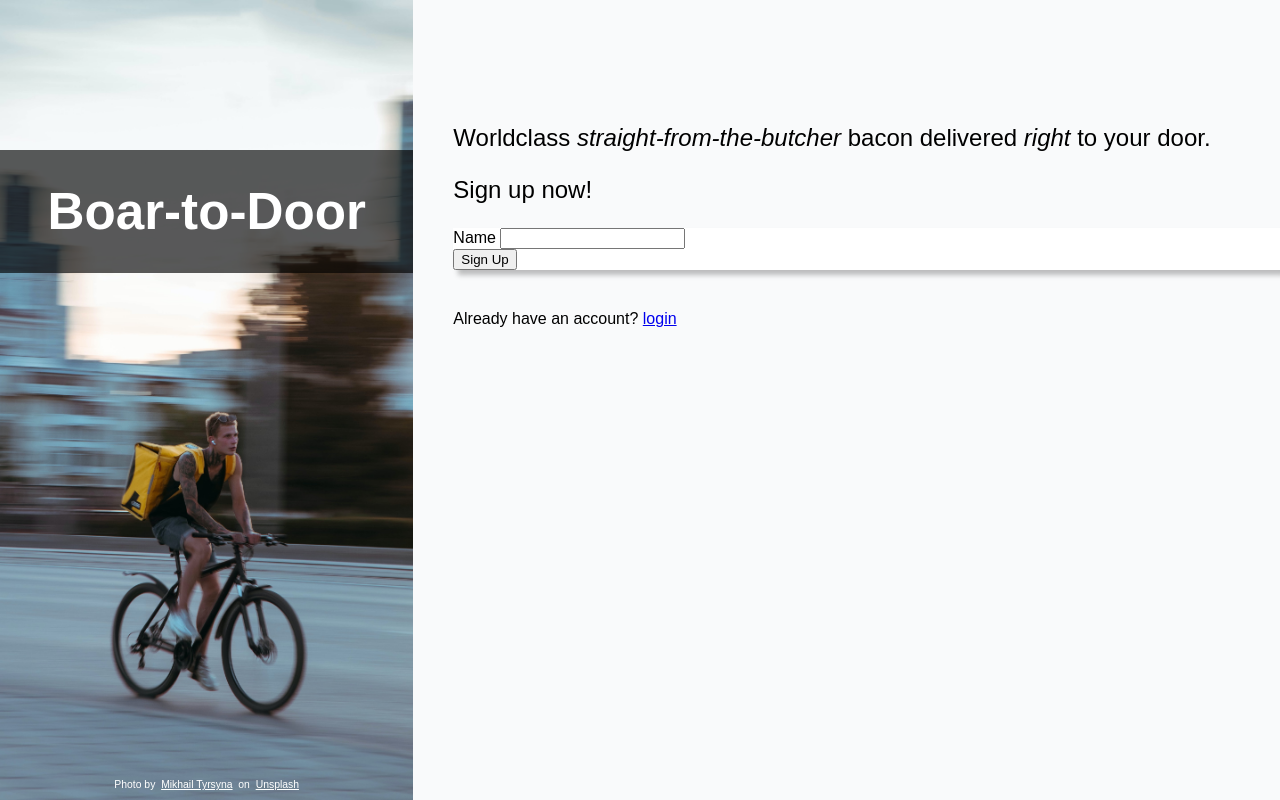
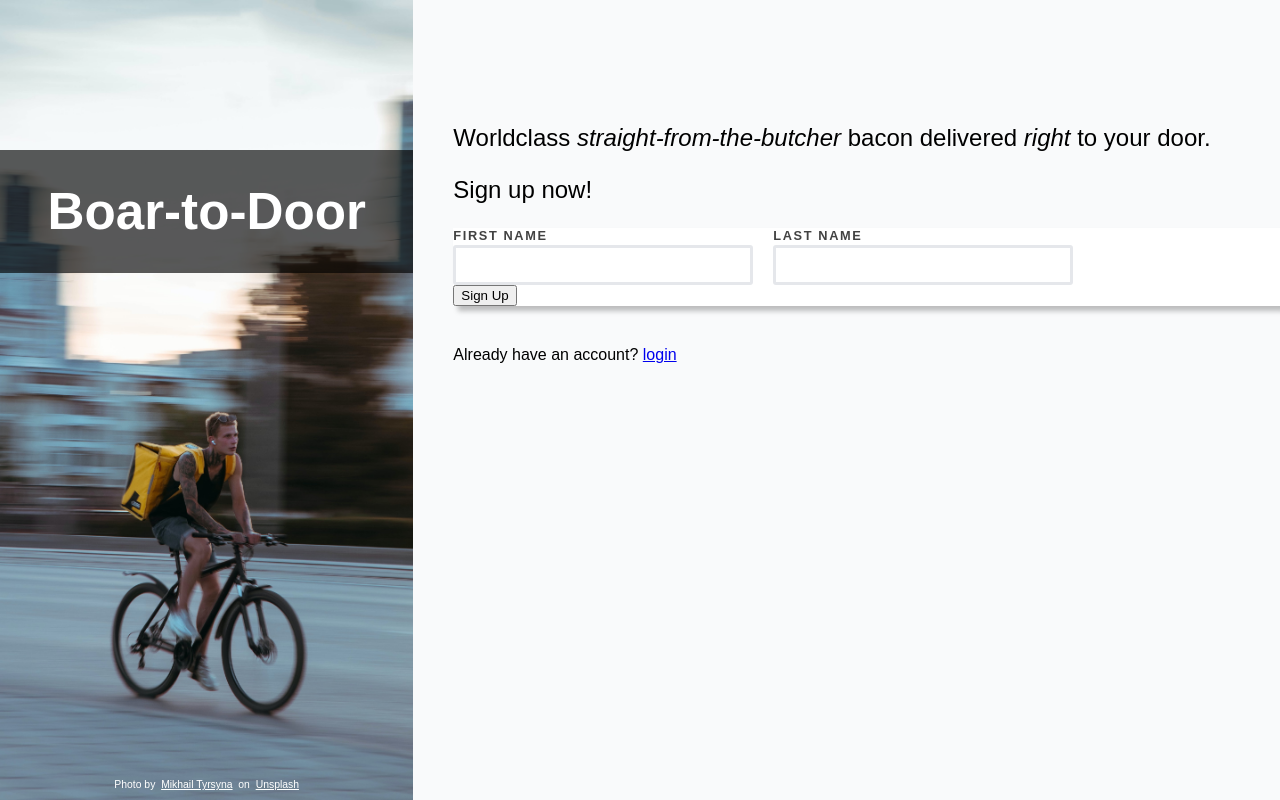
Before and after one commit to mikeorsow/sign-up-form, a plain HTML site: page index.html in a window 1280 px wide. Drawn offline with Linux system fonts and the light colour scheme.

Commit message:
Add name input fields to form

```diff
--- a/index.html
+++ b/index.html
@@ -27,9 +27,21 @@
                 <p>Sign up now!</p>
             </div>
             <form>
-                <div>
-                  <label for="name">Name</label>
-                  <input type="text" id="name" name="name">
+                <div class="name">
+                    <div class="text-input">
+                        <label for="first-name">First Name</label>
+                        <input type="text" id="first-name" name="first-name">
+                    </div>
+                    <div class="text-input">
+                        <label for="last-name">Last Name</label>
+                        <input type="text" id="last-name" name="last-name">
+                    </div>
+                </div>
+                <div class="contact-info">
+
+                </div>
+                <div class="password">
+
                 </div>
                 <button>Sign Up</button>
               </form>
--- a/style.css
+++ b/style.css
@@ -43,7 +43,6 @@ body {
     flex-flow: row wrap;
     margin-top: auto;
     justify-content: center;
-    /* justify-items: center; */
     align-content: center;
     color: var(--light-font-color);
     margin-bottom: 5px;
@@ -71,3 +70,35 @@ body {
 .login {
     margin-top: 40px;
 }
+
+.name {
+    display: flex;
+    flex-flow: row wrap;
+    gap: 20px;
+}
+
+.text-input {
+    display: flex;
+    flex-direction: column;
+    text-transform: uppercase;
+    font-weight: 600;
+    font-size: 0.8rem;
+    letter-spacing: 0.1rem;
+    width: clamp(50px, 50vw, 300px);
+    color: rgb(66, 66, 66);
+}
+
+input[type="text"] {
+    height: 2rem;
+    border: #E5E7EB solid;
+    border-radius: 3px;
+    margin-top: 2px;
+    padding-left: 0.5rem;
+    font-size: 1rem;
+}
+
+input[type="text"]:focus {
+    box-shadow: 5px 5px 5px rgba(0, 0, 0, 0.1);
+    border: 2px solid rgb(22, 80, 239);
+    outline: none;
+}
```
